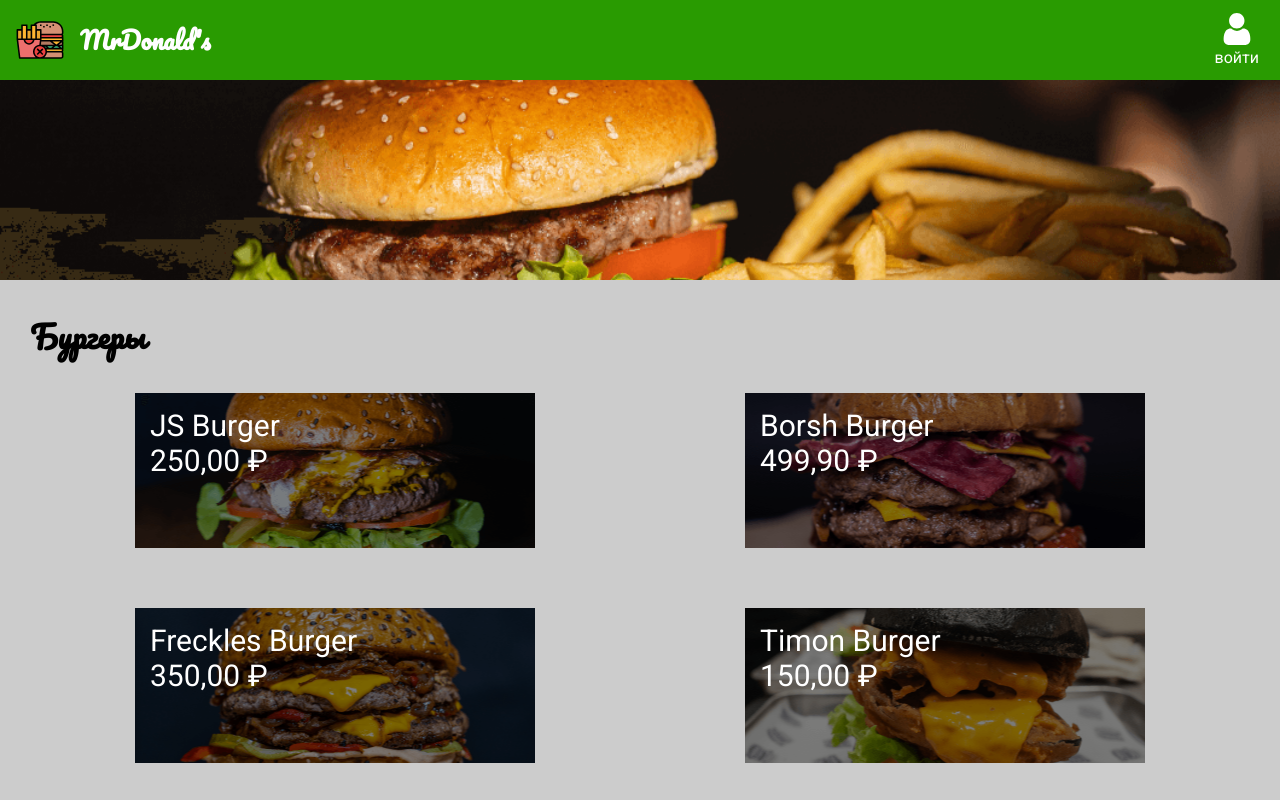
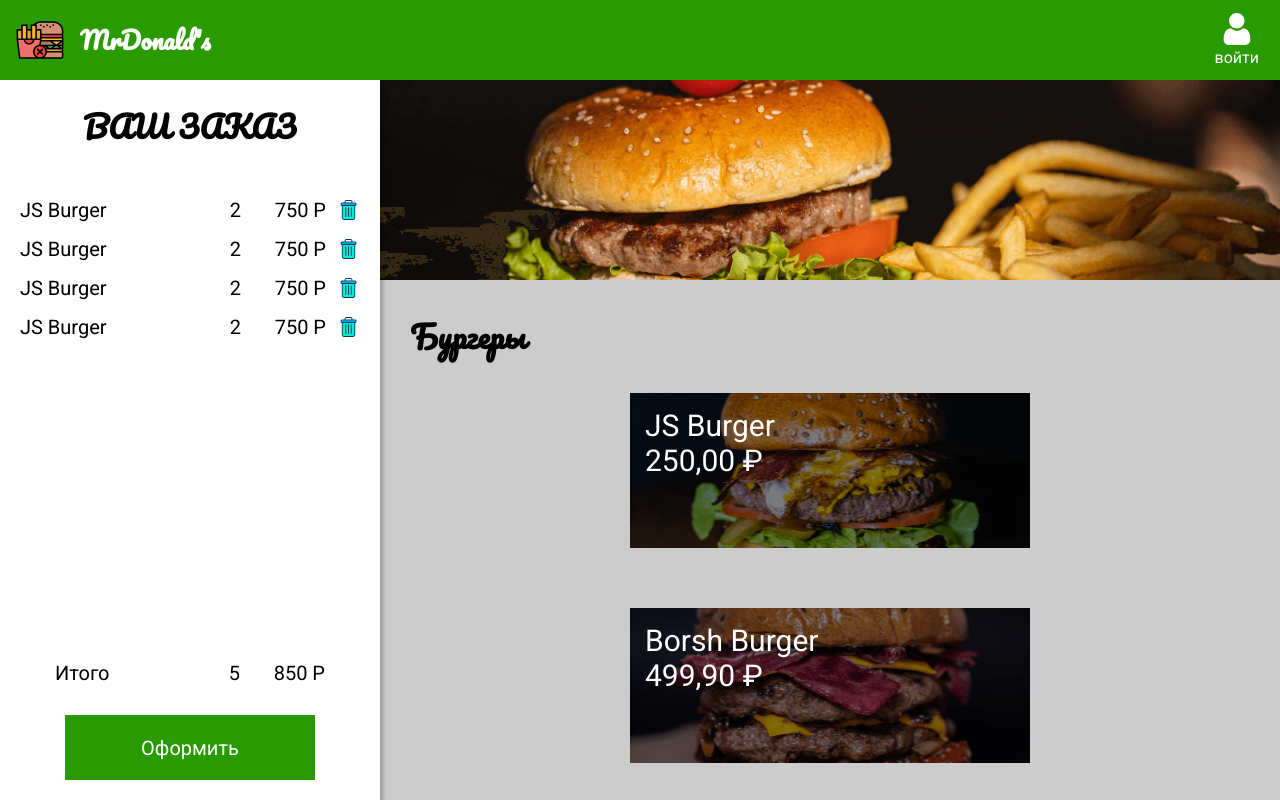
Before and after one commit to PSKutergin/MrDonalds, a React (Create React App) app: page / in a window 1280 px wide. Shown: the top 800 px of the page. Built offline with nearby package versions, Linux system fonts and the light colour scheme.

Commit message:
add orders block

```diff
--- a/src/App.js
+++ b/src/App.js
@@ -3,6 +3,7 @@
 import { Menu } from './Components/Menu';
 import { GlobalStyle } from './Components/GlobalStyle';
 import { ModalItem } from './Components/ModalItem';
+import { Order } from './Components/Order';
 
 function App() {
   const [openItem, setOpenItem] = React.useState(null);
@@ -11,6 +12,7 @@
     <>
       <GlobalStyle />
       <NavBar />
+      <Order />
       <Menu setOpenItem={setOpenItem} />
       <ModalItem openItem={openItem} setOpenItem={setOpenItem} />
     </>
--- a/src/Components/Menu.js
+++ b/src/Components/Menu.js
@@ -7,6 +7,7 @@
 const MenuStyled = styled.main`
     background-color: #ccc;
     margin-top: 80px;
+    margin-left: 380px;
 `;
 
 const SectionMenu = styled.section`
--- /dev/null
+++ b/src/Components/Order.js
@@ -0,0 +1,71 @@
+import React from 'react';
+import styled from 'styled-components';
+import { ButtonCheckout } from './ButtonCheckout';
+import { OrderListItem } from './OrderListItem';
+
+const OrederStyled = styled.section`
+    position: fixed;
+    display: flex;
+    flex-direction: column;
+    top: 80px;
+    left: 0;
+    background: #fff;
+    min-width: 380px;
+    height: calc(100% - 80px);
+    box-shadow: 3px 4px 5px rgba(0,0,0,.25);
+    padding: 20px;
+`;
+
+const OrederTitle = styled.h2`
+    text-align: center;
+    text-transform: uppercase;
+    margin-bottom: 30px;
+`;
+
+const OrderContent = styled.div`
+    flex-grow: 1;
+`;
+
+const OrderList = styled.ul`
+
+`;
+
+const Total = styled.div`
+    display: flex;
+    margin: 0 35px 30px;
+    & span:first-child {
+        flex-grow: 1;
+    }
+`;
+
+const TotalPrice = styled.span`
+    text-align: right;
+    min-width: 65px;
+    margin-left: 20px;
+`;
+
+export const Order = () => {
+    return (
+        <>
+            <OrederStyled>
+                <OrederTitle>
+                    Ваш заказ
+                </OrederTitle>
+                <OrderContent>
+                    <OrderList>
+                        <OrderListItem />
+                        <OrderListItem />
+                        <OrderListItem />
+                        <OrderListItem />
+                    </OrderList>
+                </OrderContent>
+                <Total>
+                    <span>Итого</span>
+                    <span>5</span>
+                    <TotalPrice>850 P</TotalPrice>
+                </Total>
+                <ButtonCheckout>Оформить</ButtonCheckout>
+            </OrederStyled>
+        </>
+    )
+}
--- /dev/null
+++ b/src/Components/OrderListItem.js
@@ -0,0 +1,38 @@
+import React from 'react';
+import styled from 'styled-components';
+import trashImage from '../images/trash.svg';
+
+const OrderItemStyled = styled.li`
+    display: flex;
+    margin: 15px 0;
+`;
+
+const TrashButton = styled.button`
+    width: 24px;
+    height: 24px;
+    border-color: transparent;
+    background-color: transparent;
+    background: url(${trashImage}) center no-repeat;
+    background-size: cover;
+    cursor: pointer;
+`;
+
+const ItemName = styled.span`
+    flex-grow: 1;
+`;
+
+const ItemPrice = styled.span`
+    margin-left: 20px;
+    margin-right: 10px;
+    min-width: 65px;
+    text-align: right;
+`;
+
+export const OrderListItem = () => (
+    <OrderItemStyled>
+        <ItemName>JS Burger</ItemName>
+        <span>2</span>
+        <ItemPrice>750 P</ItemPrice>
+        <TrashButton />
+    </OrderItemStyled>
+);
```
Also changed, not shown: src/index.css (line endings or trailing spaces).
